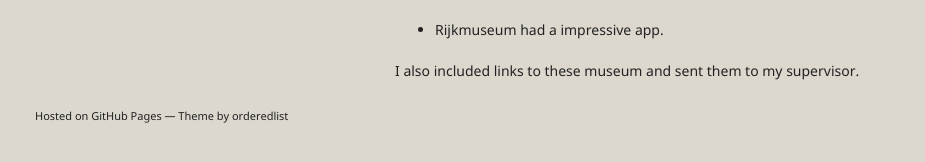
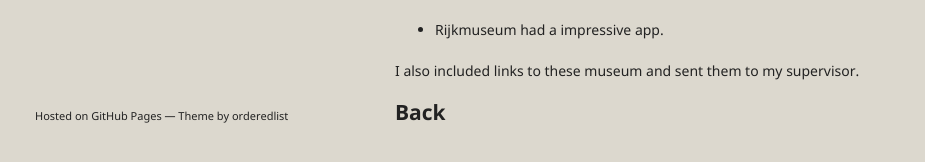
Before and after one commit to JenanBayati-QM/JenanBayati-QM.github.io, a Jekyll site: the page built from another-page-6.md, in a window 1280 px wide and 900 px high, scrolled down 852 px. Shown: the part 705-867 px from the top of the window, without its empty margins (175-1100 px from the left). Built offline with Jekyll 4.4.1, drawn with Linux system fonts in a browser that asks for light colours; our own code applies the rules of GitHub Pages for plain Markdown files.

Commit message:
Update another-page-6.md

```diff
--- a/another-page-6.md
+++ b/another-page-6.md
@@ -57,3 +57,5 @@ Also, few highlights that I want to mention:
 * Rijkmuseum had a impressive app.
 
 I also included links to these museum and sent them to my supervisor.
+
+## [Back](./)
```
